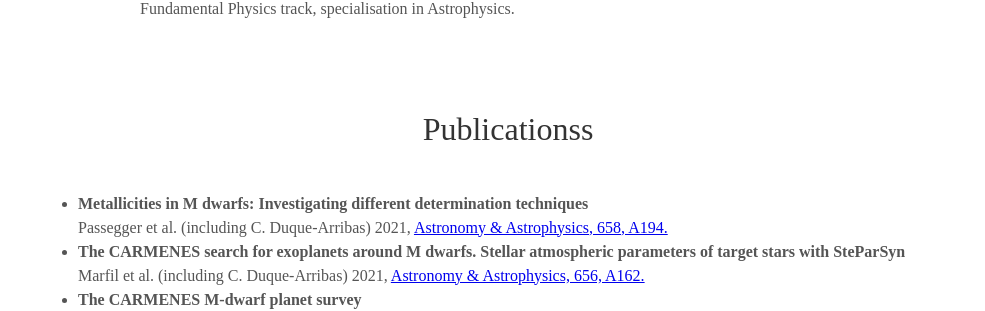
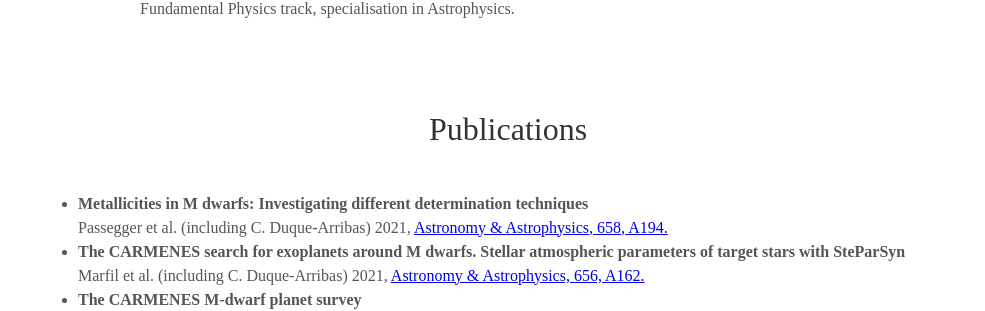
Before and after one commit to chrduque/chrduque.github.io, a Jekyll site: the page built from index.html, in a window 1280 px wide and 900 px high, scrolled down 1436 px. Shown: the part 149-460 px from the top of the window, without its empty margins (132-1117 px from the left). Built offline with Jekyll 4.4.1, drawn with Linux system fonts in a browser that asks for light colours; some web fonts are replaced.

Commit message:
Update about.html

```diff
--- a/_includes/about.html
+++ b/_includes/about.html
@@ -26,7 +26,7 @@
 </div>
 <div class="user">
   <!--<div class="tech">-->
-    <h2>Publicationss</h2>
+    <h2>Publications</h2>
     <ul style="font-size: 1rem; list-style-position: outside; display: inline-block; text-align: left">
      <li><strong>Metallicities in M dwarfs: Investigating different determination techniques</strong><br>
      Passegger et al. (including C. Duque-Arribas) 2021, <a href="https://ui.adsabs.harvard.edu/abs/2022A%26A...658A.194P/abstract" target="_blank">Astronomy & Astrophysics, 658, A194.</a></li>
@@ -37,4 +37,4 @@
     </ul>
   </div>
 </div>
-<div id="map"></div>
+<div id="map" style="width:70%;"></div>
```
